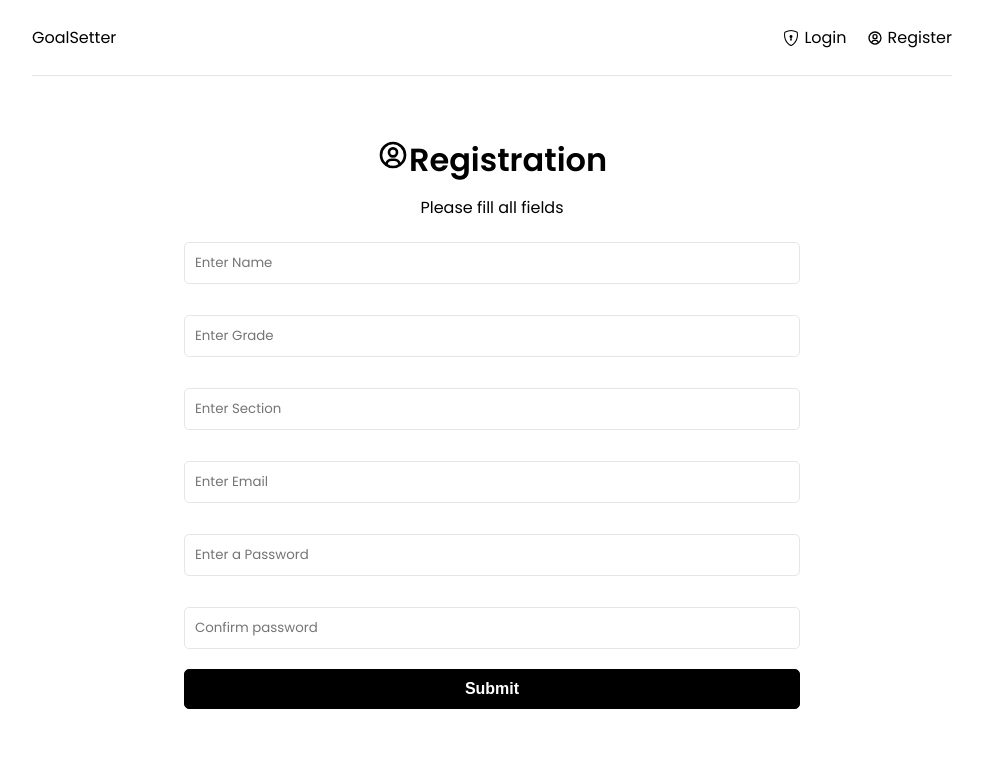
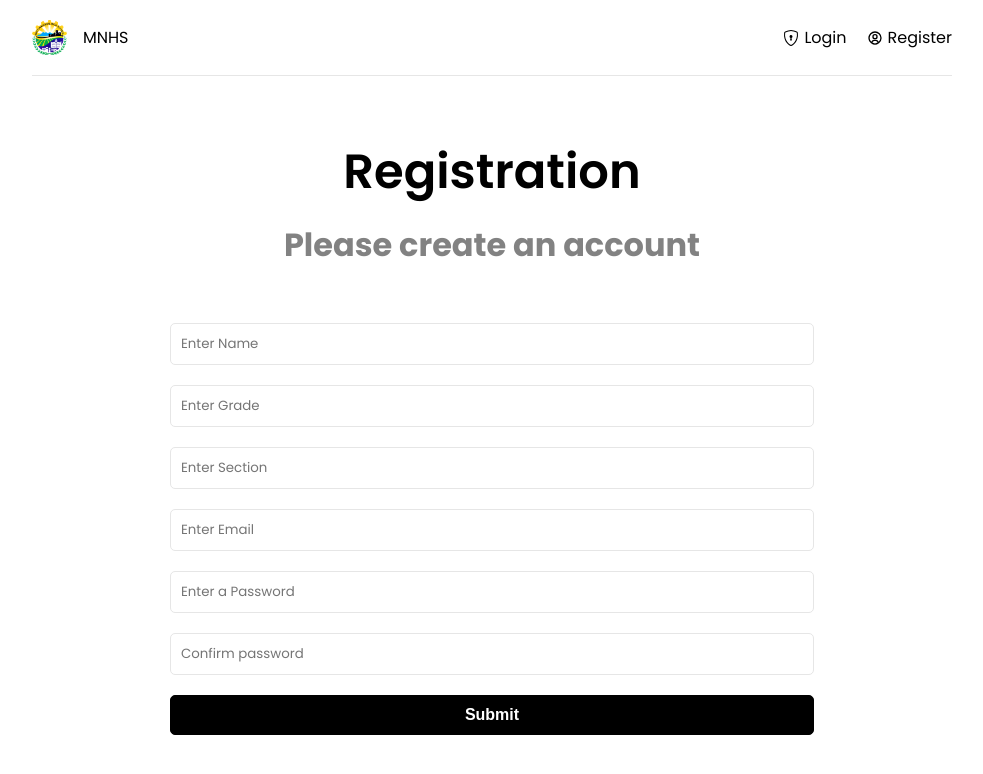
Before and after one commit to Frissons/latte-server, a React (Create React App) app in the folder client/: page /register in a window 1280 px wide. Shown: the top 774 px of the page, without its empty margins (148-1131 px from the left). Built offline with nearby package versions, Linux system fonts and the light colour scheme.

Commit message:
added assets and few components

```diff
--- a/client/public/index.html
+++ b/client/public/index.html
@@ -8,7 +8,7 @@
     <meta name="description" content="Web site created using create-react-app"/>
     <link rel="apple-touch-icon" href="%PUBLIC_URL%/logo192.png" />
     <link rel="manifest" href="%PUBLIC_URL%/manifest.json" />
-    <title>React Redux App</title>
+    <title>Matti National Highschool</title>
   </head>
   <body>
     <div id="root"></div>
--- a/client/src/components/Header.jsx
+++ b/client/src/components/Header.jsx
@@ -1,13 +1,15 @@
 import {BiUserCircle} from 'react-icons/bi';
 import {BsShieldLock} from 'react-icons/bs';
 import {Link} from 'react-router-dom';
+import './header.css'
+import Logo from '../assets/logo.svg';
 
 function Header() {
   return (
 
     <header className='header'>
-        <div className="logo">
-            <Link to='/' >GoalSetter</Link>
+        <div className="matti__logo">
+            <p><Link to='/' ><img src={Logo} alt="logo" href='#home'/>MNHS</Link></p>
         </div>
         <ul>
             <li>
--- /dev/null
+++ b/client/src/components/header.css
@@ -0,0 +1,17 @@
+.matti__logo{
+    display: flex;
+    justify-content: center;
+    align-items: center;
+}
+.matti__logo img{
+    width: 35px;
+    height: 35px;
+    margin-right: 1rem;
+}
+
+.matti__logo a{
+    display: flex;
+    font-weight: 500;
+    justify-content: center;
+    align-items: center;
+}
--- a/client/src/pages/login/Login.jsx
+++ b/client/src/pages/login/Login.jsx
@@ -1,15 +1,61 @@
-import React from 'react'
+import { useState, useEffect } from "react";
+
+
 
 function Login() {
+
+  const [formData, setFormData] = useState({
+
+    email: '',
+    password: ''
+  })
+
+  const {  email, password } = formData;
+
+  const onchange = (e) => {
+    setFormData((prevState) => ({
+      ...prevState,
+      [e.target.name]: e.target.value,
+    }))
+  }
+
+  const loginUser = (e) => {
+    e.preventDefault();
+
+  }
+
   return (
-    <div>
-      Login
-      <form action="">
-        <div className="form-group">
-
-        </div>
-      </form>
-    </div>
+    <>
+      <section className="heading">
+        <h1>Login</h1>
+        <p>login and Start casting votes</p>
+      </section>
+      <section className="form">
+        <form onSubmit={loginUser}>
+          <div className='form-group'>
+            <input
+              type="email"
+              name="email"
+              className='form-control'
+              placeholder="Enter Email"
+              value={email}
+              onChange={onchange} />
+          </div>
+          <div className='form-group'>
+            <input
+              type="password"
+              name="password"
+              className='form-control'
+              placeholder="Enter a Password"
+              value={password}
+              onChange={onchange} />
+          </div>
+          <div className="form-group">
+            <button type="submit" className="btn btn-block" >Login</button>
+          </div>
+        </form>
+      </section>
+    </>
   )
 }
 
--- a/client/src/pages/register/Register.jsx
+++ b/client/src/pages/register/Register.jsx
@@ -1,6 +1,4 @@
 import { useState, useEffect } from "react";
-import { BiUserCircle } from 'react-icons/bi';
-import './register.css';
 function Register() {
 
   const [formData, setFormData] = useState({
@@ -14,42 +12,83 @@ function Register() {
 
   const { name, email, password, password2, grade, section } = formData;
 
-  const onchange = (prevState) => ({
-    ...prevState,
-    //name: e.target.value
-  })
+  const onchange = (e) => {
+    setFormData((prevState) => ({
+      ...prevState,
+      [e.target.name]: e.target.value,
+    }))
+  }
 
+  const regUser = (e) => {
+    e.preventDefault();
 
+  }
 
   return (
     <>
-      <h1><BiUserCircle />Registration</h1>
-      <p>Please fill all fields</p>
       <section className="heading">
-        <div className="form">
-          <ul className="form-group">
-            <li>
-              <input type="text" name="name" placeholder="Enter Name" />
-            </li>
-            <li>
-              <input type="text" name="grade" placeholder="Enter Grade" />
-            </li>
-            <li>
-              <input type="text" name="section" placeholder="Enter Section" />
-            </li>
-            <li>
-              <input type="email" name="email" placeholder="Enter Email" />
-            </li>
-            <li>
-              <input type="password" name="password" placeholder="Enter a Password" />
-            </li>
-            <li>
-              <input type="password" name="password2" placeholder="Confirm password" />
-            </li>
-          </ul>
-          <button type="submit" className="btn btn-block" >Submit</button>
-
-        </div>
+        <h1>Registration</h1>
+        <p>Please create an account</p>
+      </section>
+      <section className="form">
+        <form onSubmit={regUser}>
+          <div className='form-group'>
+            <input
+              type="text"
+              name="name"
+              className='form-control'
+              placeholder="Enter Name"
+              value={name}
+              onChange={onchange} />
+          </div>
+          <div className='form-group'>
+            <input type="text"
+              name="grade"
+              className='form-control'
+              placeholder="Enter Grade"
+              value={grade}
+              onChange={onchange} />
+          </div>
+          <div className='form-group'>
+            <input
+              type="text"
+              name="section"
+              className='form-control'
+              placeholder="Enter Section"
+              value={section}
+              onChange={onchange} />
+          </div>
+          <div className='form-group'>
+            <input
+              type="email"
+              name="email"
+              className='form-control'
+              placeholder="Enter Email"
+              value={email}
+              onChange={onchange} />
+          </div>
+          <div className='form-group'>
+            <input
+              type="password"
+              name="password"
+              className='form-control'
+              placeholder="Enter a Password"
+              value={password}
+              onChange={onchange} />
+          </div>
+          <div className='form-group'>
+            <input
+              type="password"
+              name="password2"
+              className='form-control'
+              placeholder="Confirm password"
+              value={password2}
+              onChange={onchange} />
+          </div>
+          <div className="form-group">
+            <button type="submit" className="btn btn-block" >Submit</button>
+          </div>
+        </form>
       </section>
     </>
   )
--- a/client/src/pages/register/register.css
+++ /dev/null
@@ -1,10 +0,0 @@
-.heading {
-    display: flex;
-    justify-content: center;
-    align-items: center;
-}
-
-.heading svg{
-    width: 50px;
-    height: 50px;
-}
```
Also changed, not shown: client/src/assets/logo.svg (added), 1 other file (tests, documents, lock files or other folders).
